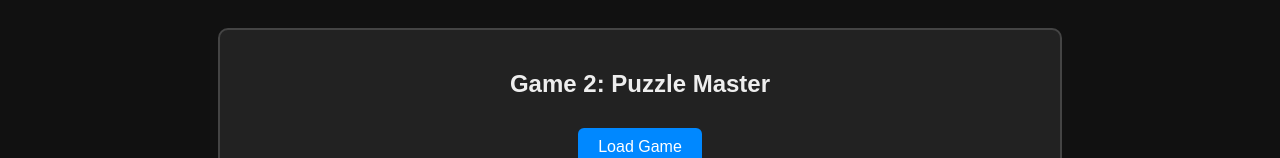
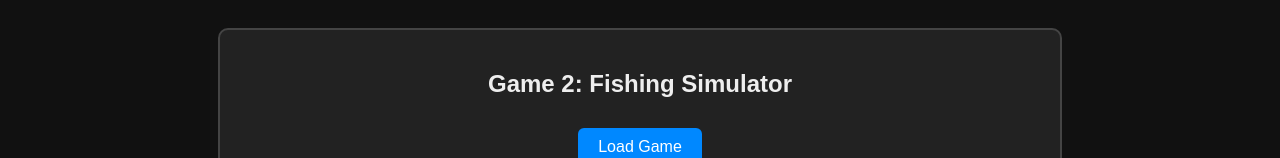
Before and after one commit to bumaself/hobocakes.com, a plain HTML site: page games.html in a window 1280 px wide. Shown: the part 298-456 px from the top of the page. Drawn offline with Linux system fonts and the light colour scheme.

Commit message:
Update games.html

```diff
--- a/games.html
+++ b/games.html
@@ -68,7 +68,7 @@
   </div>
 
   <div class="game-container">
-    <h2>Game 2: Puzzle Master</h2>
+    <h2>Game 2: Fishing Simulator</h2>
     <button onclick="loadGame('game2', 'https://scratch.mit.edu/projects/1130948011/embed')">Load Game</button>
     <div id="game2" class="embed-wrapper"></div>
   </div>
```
